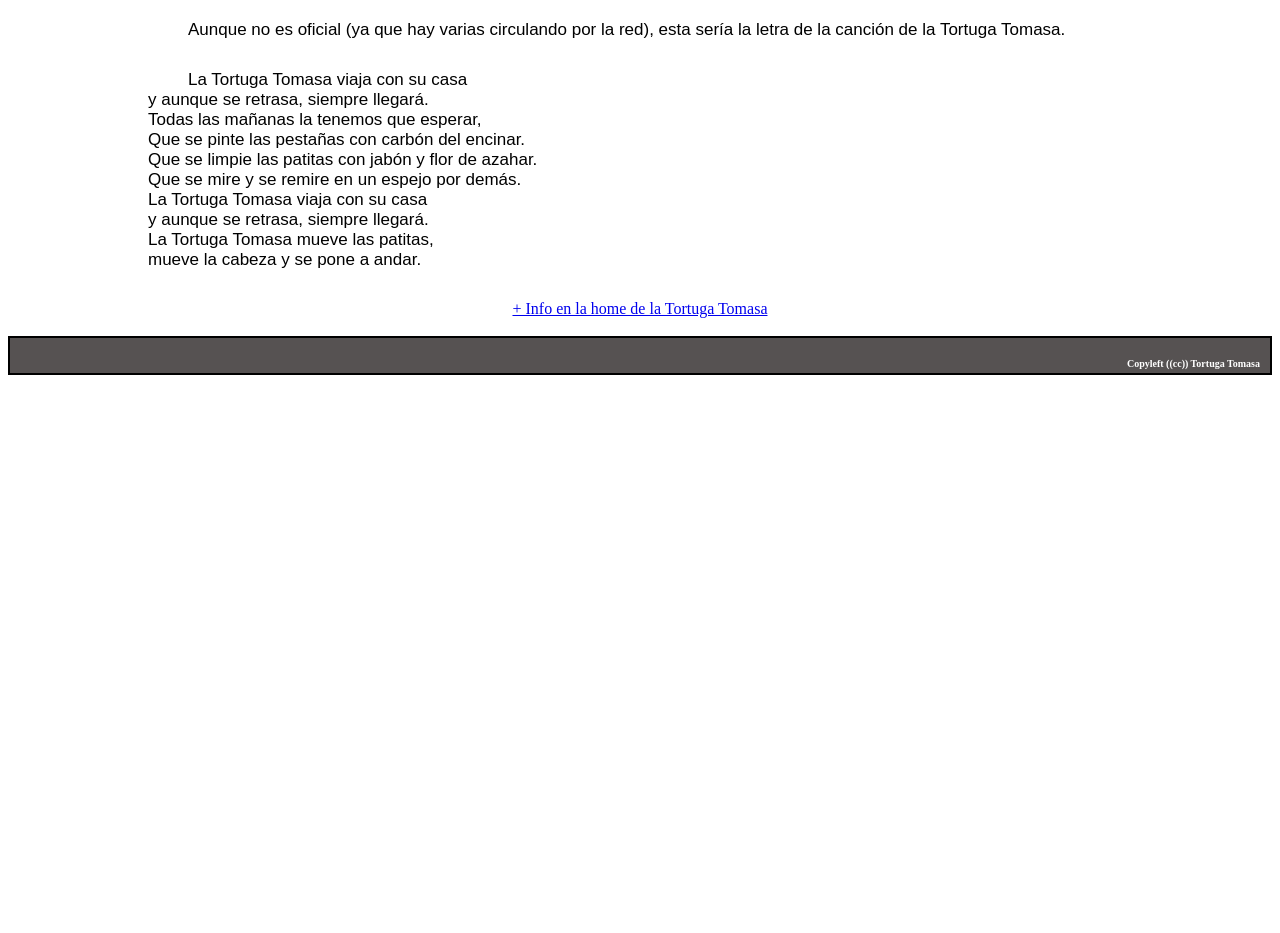
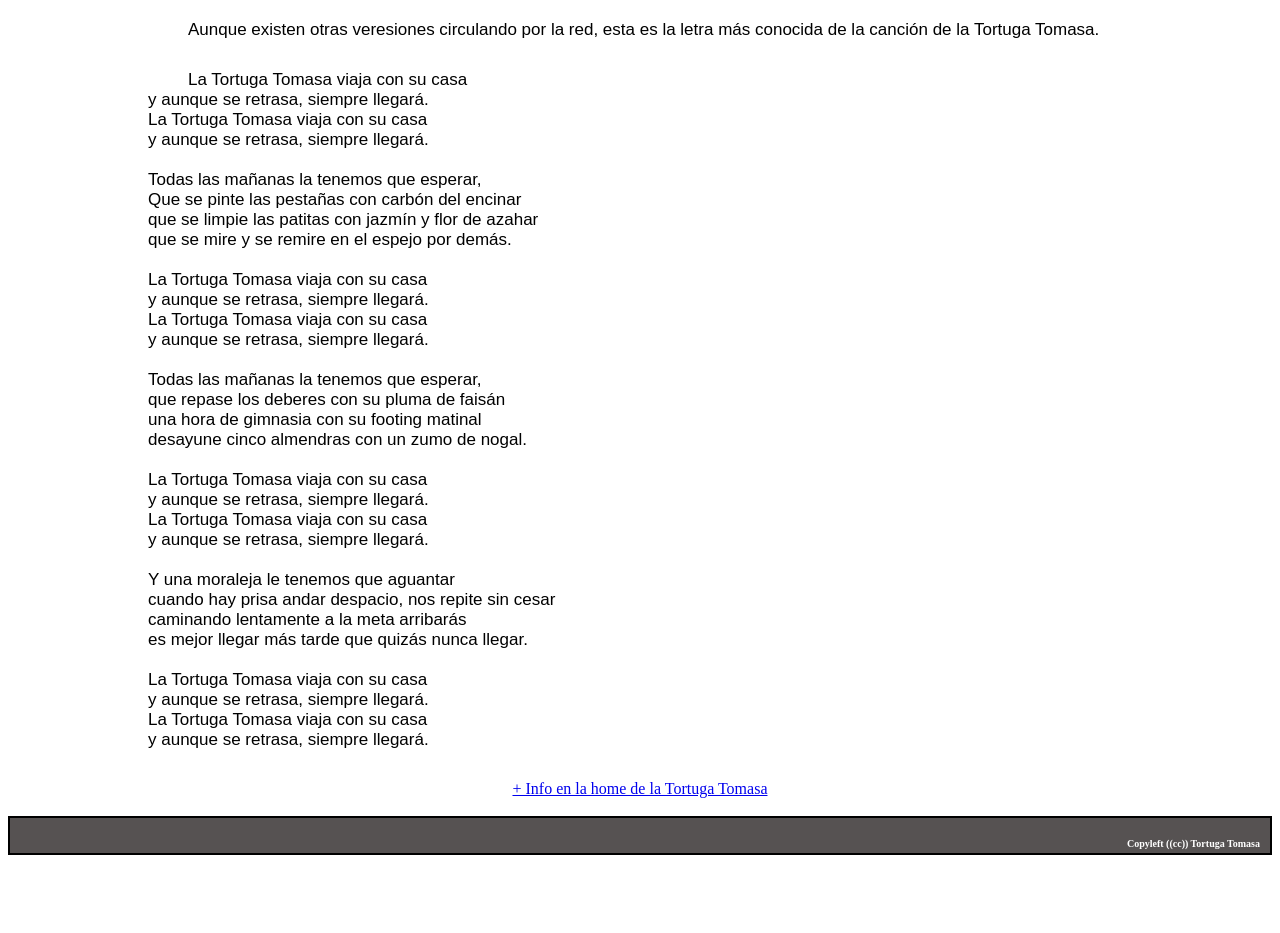
Before and after one commit to github-pruebas/Alwaysdata, a Django app: template sport/sport/templates/tortuga-tomasa-letra.html in a window 1280 px wide. Shown: the part 173-1106 px from the top of the page. Before the commit the page ends 548 px from the top, so only its background shows below. Run offline with Django 3.2, Linux system fonts and the light colour scheme; the template is opened without the code that fills it: most values are stand-ins (such as "Sample title", 1, 10 or a date in 2020).

Commit message:
Subida periódica

```diff
--- /dev/null
+++ b/sport/public/robots.txt
@@ -0,0 +1,3 @@
+User-agent: *
+Disallow: /admin
+Sitemap: http://asalas.alwaysdata.net/sitemap.xml
--- a/sport/sport/templates/tortuga-tomasa-letra.html
+++ b/sport/sport/templates/tortuga-tomasa-letra.html
@@ -19,18 +19,36 @@
 
 {% block content %}
 
-    <p class="parrafodos">Aunque no es oficial (ya que hay varias circulando por la red), esta sería la letra de la canción de la Tortuga Tomasa.</p>
+    <p class="parrafodos">Aunque existen otras veresiones circulando por la red, esta es la letra más conocida de la canción de la Tortuga Tomasa.</p>
 
     <p class="parrafodos"> La Tortuga Tomasa viaja con su casa <br>
     	y aunque se retrasa, siempre llegará. <br>
+    	La Tortuga Tomasa viaja con su casa <br>
+    	y aunque se retrasa, siempre llegará. <br><br>
 		Todas las mañanas la tenemos que esperar, <br>
-		Que se pinte las pestañas con carbón del encinar. <br>
-		Que se limpie las patitas con jabón y flor de azahar. <br>
-		Que se mire y se remire en un espejo por demás. <br>
+		Que se pinte las pestañas con carbón del encinar <br>
+		que se limpie las patitas con jazmín y flor de azahar <br>
+		que se mire y se remire en el espejo por demás. <br><br>
 		La Tortuga Tomasa viaja con su casa <br>
 		y aunque se retrasa, siempre llegará. <br>
-		La Tortuga Tomasa mueve las patitas, <br>
-		mueve la cabeza y se pone a andar. </p>
+		La Tortuga Tomasa viaja con su casa <br>
+		y aunque se retrasa, siempre llegará. <br><br>
+		Todas las mañanas la tenemos que esperar, <br>
+		que repase los deberes con su pluma de faisán <br>
+		una hora de gimnasia con su footing matinal <br>
+		desayune cinco almendras con un zumo de nogal. <br><br>
+		La Tortuga Tomasa viaja con su casa <br>
+		y aunque se retrasa, siempre llegará. <br>
+		La Tortuga Tomasa viaja con su casa <br>
+		y aunque se retrasa, siempre llegará. <br><br>
+		Y una moraleja le tenemos que aguantar <br>
+		cuando hay prisa andar despacio, nos repite sin cesar <br>
+		caminando lentamente a la meta arribarás <br>
+		es mejor llegar más tarde que quizás nunca llegar. <br><br>
+		La Tortuga Tomasa viaja con su casa <br>
+		y aunque se retrasa, siempre llegará. <br>
+		La Tortuga Tomasa viaja con su casa <br>
+		y aunque se retrasa, siempre llegará. <br>
 
 	 <center>
     	 <a href="http://asalas.alwaysdata.net" title="Home tortuga Tomasa">+ Info en la home de la Tortuga Tomasa</a><br><br>
--- a/sport/sport/urls.py
+++ b/sport/sport/urls.py
@@ -29,7 +29,7 @@ urlpatterns = patterns('',
 
     # Expresiones SEO
     url(r'^tortuga-tomasa-letra/$', 'apppendiente.views.tortuga_tomasa_letra'),
-    url(r'^tortuga-tomasa-historia/$', 'apppendiente.views.tortuga_tomasa_historia'),
+    url(r'^tortuga-tomasa-cancion/$', 'apppendiente.views.tortuga_tomasa_cancion'),
     url(r'^tortuga-tomasa-asociaciones/$', 'apppendiente.views.tortuga_tomasa_asociaciones'),
     url(r'^tortuga-tomasa-objetivo/$', 'apppendiente.views.tortuga_tomasa_objetivo'),
 
--- a/www/jquery.html
+++ b/www/jquery.html
@@ -2,6 +2,7 @@
 <html lang="es" xml:lang="es">
 <head>
     <meta http-equiv="Content-Type" content="text/html; charset=UTF-8" />
+    <title>Pruebas con jQuery</title>
     <link rel="stylesheet" href="http://code.jquery.com/ui/1.9.1/themes/base/jquery-ui.css" />
     <script src="http://code.jquery.com/jquery-1.8.2.js"></script>
     <script src="http://code.jquery.com/ui/1.9.1/jquery-ui.js"></script>
```
Also changed, not shown: sport/apppendiente/views.py (+6 -6 lines), sport/public/sitemap.xml (added, +49 -0 lines), sport/sport/templates/tortuga-tomasa-cancion.html (added, +47 -0 lines), 1 other file.
